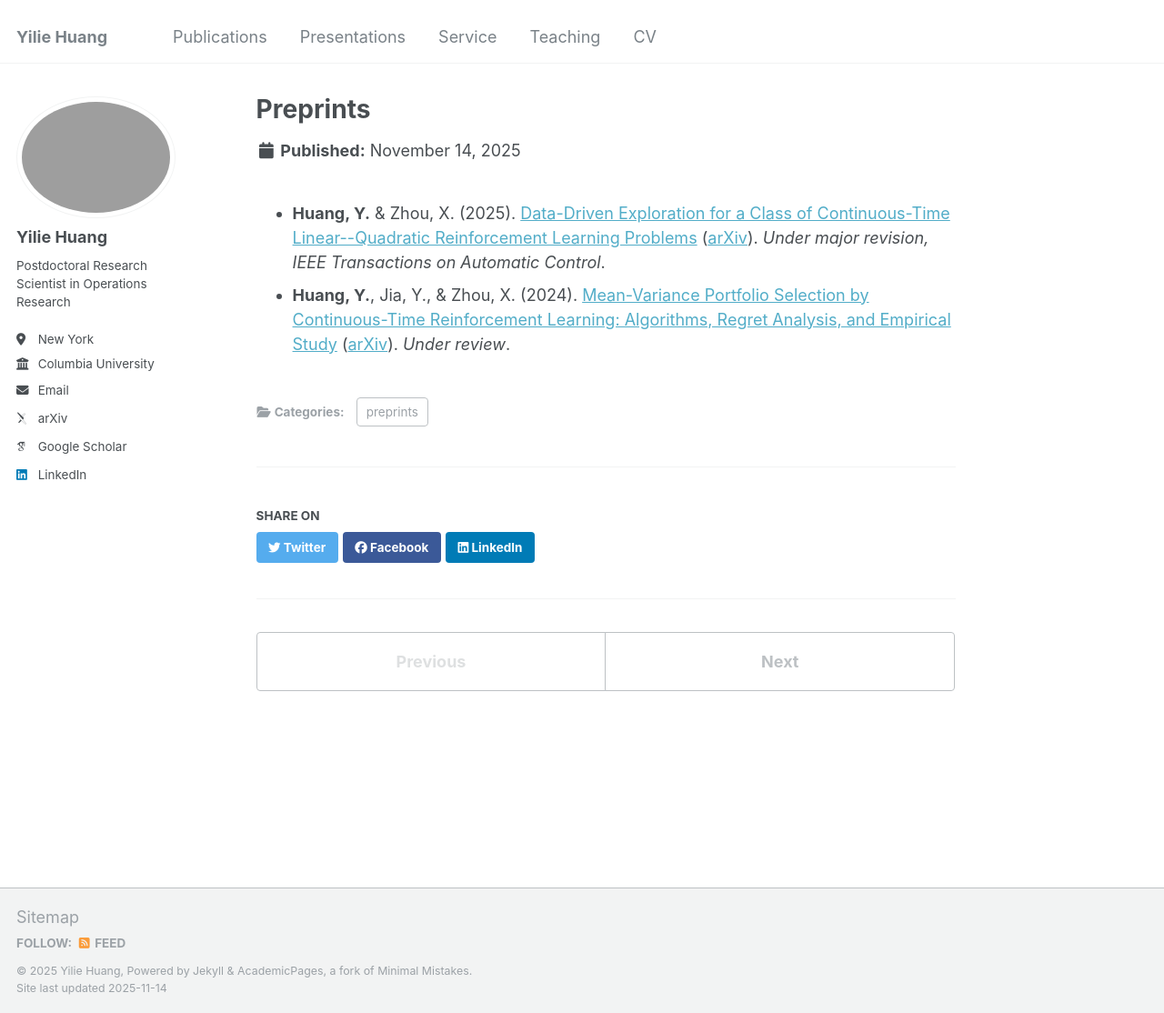
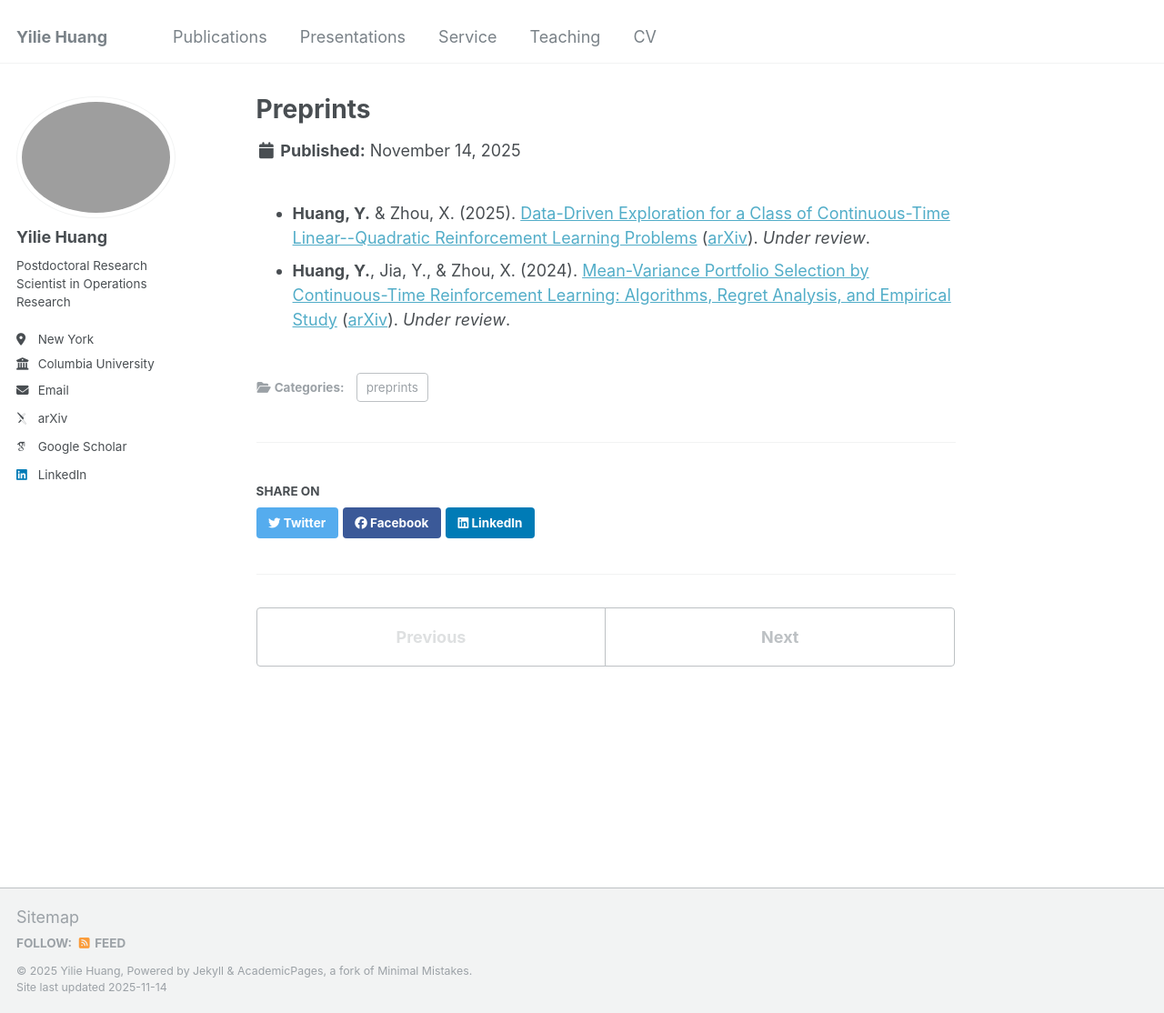
Before and after one commit to yiliehuang/yiliehuang.github.io, a Jekyll site: the page built from _publications/preprints.md, in a window 1280 px wide and 1114 px high. Shown: the whole window at 91% size. Built offline with Jekyll 4.4.1, drawn with Linux system fonts in a browser that asks for light colours; some web fonts are replaced.

Commit message:
Update preprints.md

```diff
--- a/_publications/preprints.md
+++ b/_publications/preprints.md
@@ -6,7 +6,7 @@
 <ul>
   <li><strong>Huang, Y.</strong> & Zhou, X. (2025).
       <a href="/files/LQ_Adaptive_ArXiv.pdf">Data-Driven Exploration for a Class of Continuous-Time Linear--Quadratic Reinforcement Learning Problems</a>
-      (<a href="https://arxiv.org/abs/2507.00358">arXiv</a>). <em>Under major revision, IEEE Transactions on Automatic Control</em>.
+      (<a href="https://arxiv.org/abs/2507.00358">arXiv</a>). <em>Under review</em>.
   </li>
   <li><strong>Huang, Y.</strong>, Jia, Y., & Zhou, X. (2024).
       <a href="/files/MV_ArXiv.pdf">Mean-Variance Portfolio Selection by Continuous-Time Reinforcement Learning: Algorithms, Regret Analysis, and Empirical Study</a>
```
